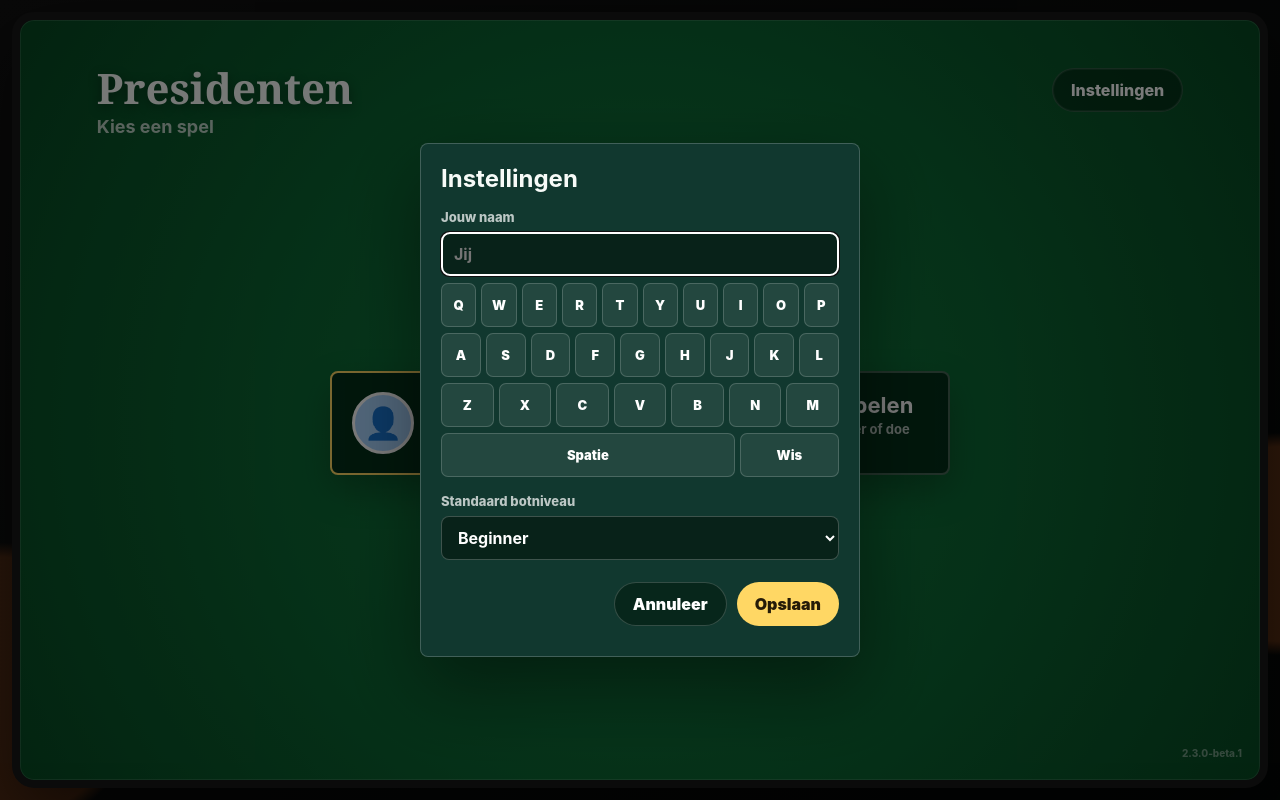
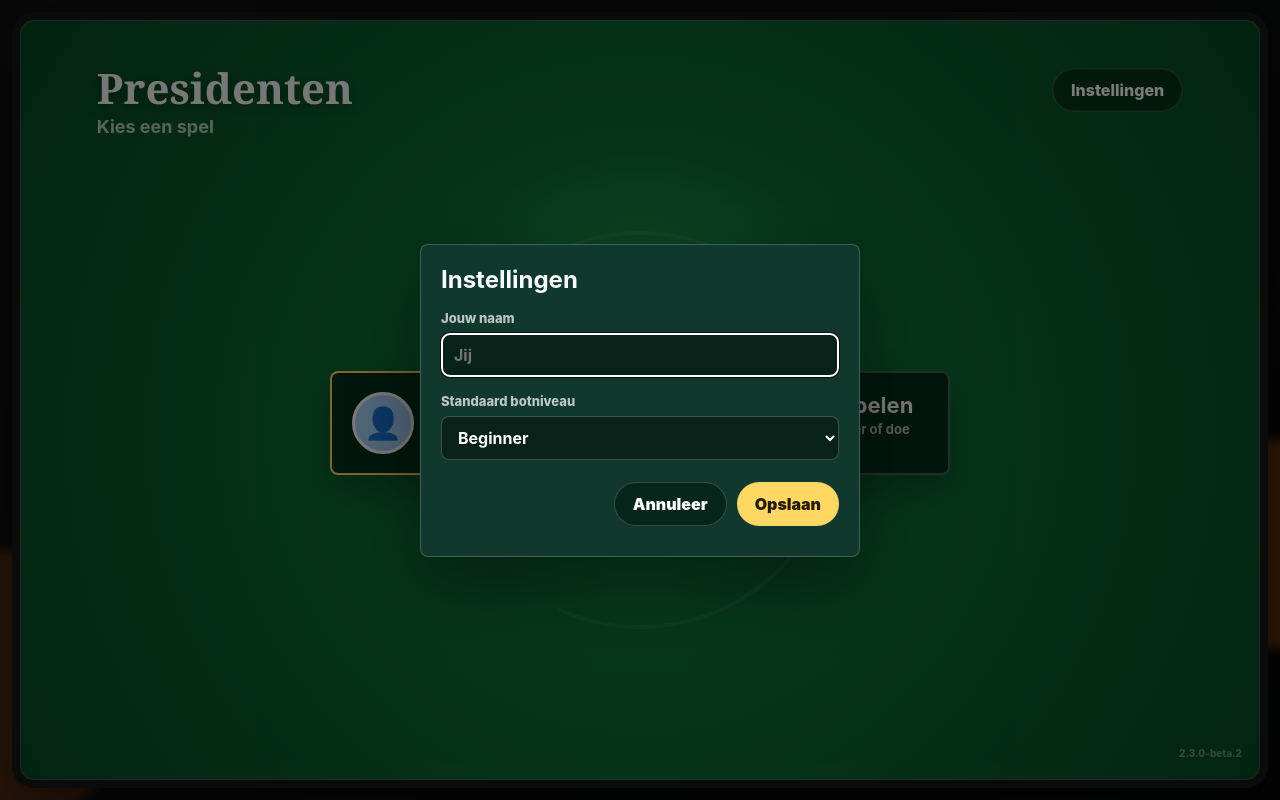
Before and after one commit to davidfrem/presidenten, a website with bundled scripts: page index.html in a window 1280 px wide. Both pictures are taken after a click on the button "Instellingen". Built offline with nearby package versions, Linux system fonts and the light colour scheme.

Commit message:
Remove custom name keyboard

```diff
--- a/app.js
+++ b/app.js
@@ -19,7 +19,6 @@ let activeMode = "home";
 let pendingMode = null;
 
 document.querySelectorAll(".app-version").forEach((node) => { node.textContent = APP_VERSION; });
-renderNameKeyboard();
 updateModeLabels();
 initResponsiveTable();
 
@@ -143,36 +142,6 @@ function applySettings(event) {
   if (nextMode === "multiplayer") startMultiplayer();
 }
 
-function renderNameKeyboard() {
-  const keyboard = document.getElementById("nameKeyboard");
-  const rows = [
-    ["Q", "W", "E", "R", "T", "Y", "U", "I", "O", "P"],
-    ["A", "S", "D", "F", "G", "H", "J", "K", "L"],
-    ["Z", "X", "C", "V", "B", "N", "M"],
-    ["Spatie", "Wis"]
-  ];
-  rows.forEach((keys) => {
-    const row = document.createElement("div");
-    row.className = "name-key-row";
-    keys.forEach((key) => {
-      const button = document.createElement("button");
-      button.type = "button";
-      button.className = "name-key";
-      button.textContent = key;
-      button.addEventListener("click", () => updateNameFromKey(key));
-      row.append(button);
-    });
-    keyboard.append(row);
-  });
-}
-
-function updateNameFromKey(key) {
-  if (key === "Wis") playerNameInput.value = playerNameInput.value.slice(0, -1);
-  else if (key === "Spatie") playerNameInput.value += " ";
-  else if (playerNameInput.value.length < playerNameInput.maxLength) playerNameInput.value += key;
-  playerNameInput.focus({ preventScroll: true });
-}
-
 function updateModeLabels() {
   soloModeButton.querySelector("strong").textContent = soloStarted ? "Alleen verder" : "Alleen spelen";
   multiplayerModeButton.querySelector("strong").textContent = hasMultiplayerSession() ? "Kamer hervatten" : "Samen spelen";
--- a/index.html
+++ b/index.html
@@ -123,7 +123,7 @@
     <div id="settingsDialog" class="settings-overlay" hidden>
       <form id="settingsForm" class="settings-dialog">
         <h2>Instellingen</h2>
-        <div class="settings-section"><label for="playerNameInput">Jouw naam</label><input id="playerNameInput" name="playerName" type="text" inputmode="text" enterkeyhint="done" maxlength="18" autocomplete="name" autocapitalize="words" autocorrect="off" spellcheck="false" placeholder="Jij"><div id="nameKeyboard" class="name-keyboard" aria-label="Naam invoeren"></div></div>
+        <div class="settings-section"><label for="playerNameInput">Jouw naam</label><input id="playerNameInput" name="playerName" type="text" inputmode="text" enterkeyhint="done" maxlength="18" autocomplete="name" autocapitalize="words" autocorrect="off" spellcheck="false" placeholder="Jij"></div>
         <div class="settings-section"><label for="botSkillSelect">Standaard botniveau</label><select id="botSkillSelect" name="botSkill"><option value="beginner">Beginner</option><option value="medium">Gemiddeld</option><option value="expert">Expert</option></select></div>
         <menu><button class="secondary-button" type="button" id="settingsCancel">Annuleer</button><button class="primary-button" type="submit">Opslaan</button></menu>
       </form>
--- a/package.json
+++ b/package.json
@@ -1,6 +1,6 @@
 {
   "name": "presidenten",
-  "version": "2.3.0-beta.1",
+  "version": "2.3.0-beta.2",
   "private": true,
   "type": "module",
   "scripts": {
--- a/service-worker.js
+++ b/service-worker.js
@@ -1,4 +1,4 @@
-const CACHE_NAME = "presidenten-2.3.0-beta.1";
+const CACHE_NAME = "presidenten-2.3.0-beta.2";
 const APP_SHELL = [
   "./",
   "./index.html",
--- a/styles.css
+++ b/styles.css
@@ -852,37 +852,6 @@ dialog menu {
   user-select: text;
 }
 
-.name-keyboard {
-  display: grid;
-  gap: 6px;
-}
-
-.name-key-row {
-  display: flex;
-  justify-content: center;
-  gap: 5px;
-}
-
-.name-key {
-  width: 34px;
-  min-height: 34px;
-  border: 1px solid rgba(255, 255, 255, 0.18);
-  border-radius: 7px;
-  background: rgba(255, 255, 255, 0.08);
-  color: #fff;
-  font-size: 13px;
-  font-weight: 900;
-  cursor: pointer;
-}
-
-.name-key-row:last-child .name-key:first-child {
-  width: 150px;
-}
-
-.name-key-row:last-child .name-key:last-child {
-  width: 74px;
-}
-
 .exchange-hand {
   justify-content: flex-start;
   margin-top: 14px;
@@ -1263,9 +1232,6 @@ dialog menu, .settings-dialog menu {
 }
 .dialog-status { position: sticky; top: -20px; z-index: 6; padding: 8px 0; background: inherit; }
 .exchange-hand { margin-top: 8px; overflow-x: auto; }
-.name-key { flex: 1 1 0; min-width: 0; width: auto; min-height: 44px; padding: 0; }
-.name-key-row:last-child .name-key:first-child { flex: 3; }
-.name-key-row:last-child .name-key:last-child { flex: 1; }
 .rotate-message { display: none; }
 
 @media (max-width: 1100px), (max-height: 740px) {
@@ -1369,11 +1335,7 @@ dialog menu, .settings-dialog menu {
   .settings-dialog { width: min(680px, 100%); display: grid; grid-template-columns: minmax(0, 2fr) minmax(0, 1fr); gap: 8px 18px; padding: 12px; }
   .settings-dialog h2 { grid-column: 1 / -1; }
   .settings-section { margin-top: 0; }
-  .settings-dialog menu { align-self: end; flex-wrap: wrap; bottom: -12px; }
-  .settings-dialog .settings-section:first-of-type { grid-row: 2 / 4; }
-  .name-keyboard { gap: 3px; }
-  .name-key-row { gap: 3px; }
-  .name-key { min-height: 36px; }
+  .settings-dialog menu { grid-column: 1 / -1; align-self: end; flex-wrap: wrap; bottom: -12px; }
   .mode-header { top: 18px; left: 22px; right: 22px; }
   .mode-choice { grid-template-columns: repeat(2, minmax(0, 260px)); width: min(560px, calc(100% - 40px)); gap: 18px; top: 59%; }
   .mode-button { min-height: 88px; padding: 10px; grid-template-columns: 44px minmax(0, 1fr); column-gap: 10px; }
--- a/version.js
+++ b/version.js
@@ -1 +1 @@
-export const APP_VERSION = "2.3.0-beta.1";
+export const APP_VERSION = "2.3.0-beta.2";
```
Also changed, not shown: 1 other file.
